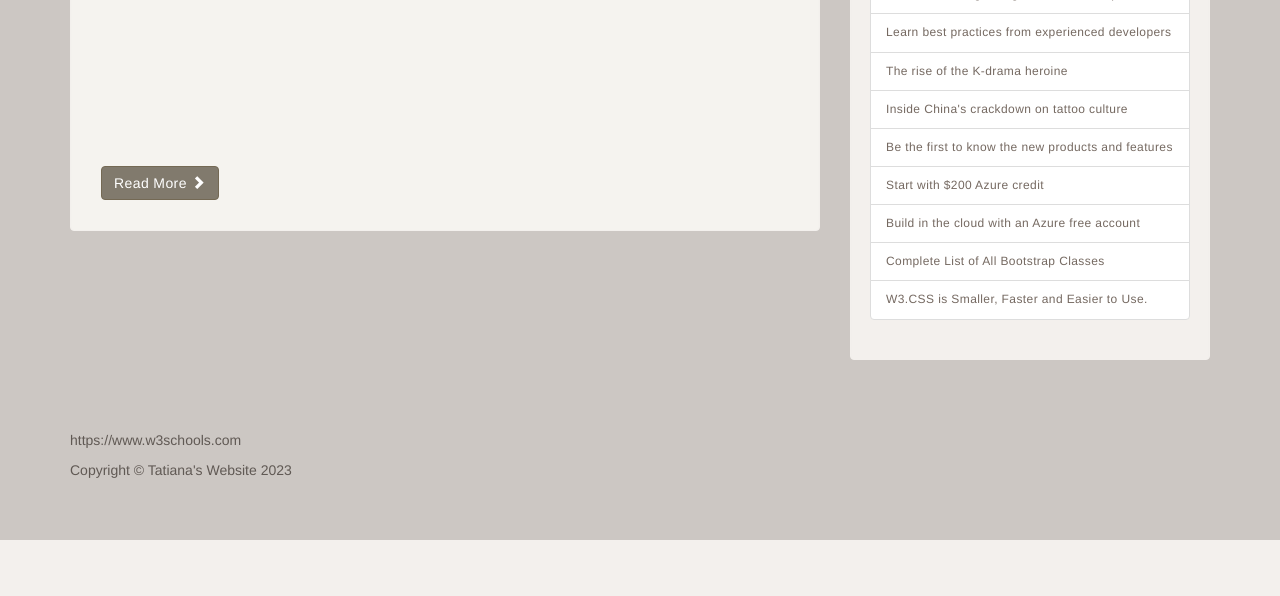
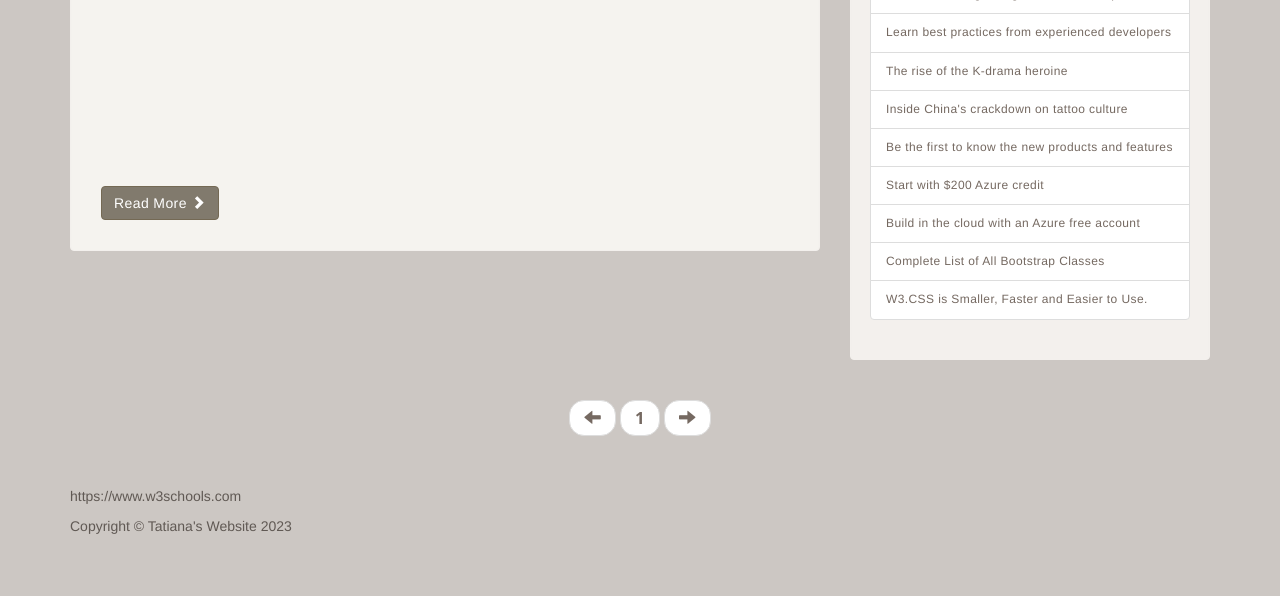
Before and after one commit to changtintin/Cocoding, a PHP site: page /cms/index.php?page=0 in a window 1280 px wide. Shown: the part 736-1332 px from the top of the page. Before the commit the page ends 1276 px from the top, so only its background shows below. Run offline with PHP 8.4, Linux system fonts and the light colour scheme; tables that the repository leaves empty or names only in its code hold one stand-in row (values such as "Sample post"); grey boxes marked "Sample" are stand-in pictures; some libraries are stand-ins or nearby versions.

Commit message:
save the changes

```diff
--- a/cms/index.php
+++ b/cms/index.php
@@ -28,8 +28,30 @@ include "includes/header.php";
             <!-- Blog Entries Column -->
             <div class="col-md-8">
                 <?php
-                $query = "SELECT * FROM " . POSTS_TABLE . " WHERE post_status = 'Published'";
+                if(isset($_GET['page'])){
+                    $start = $_GET['page'] * 3;
+                    echo "NEW ".$start;
+                }
+                else{
+                    $start = 0;
+                    $limit = 3;
+                }
+
+
+                $query1 = "SELECT COUNT(post_title) FROM ".POSTS_TABLE." WHERE post_status = 'Published';";
+                $result1 = mysqli_query($connect, $query1);
+                if($result1){
+                    if(mysqli_num_rows($result1)>0){
+                       $post_count = mysqli_fetch_row($result1);
+                       $post_nums = $post_count[0];
+
+                    }
+                }
+
+
+                $query = "SELECT * FROM " . POSTS_TABLE . " WHERE post_status = 'Published' LIMIT {$start},3";
                 $result = mysqli_query($connect, $query);
+                if($result){
 
                     while ($row = mysqli_fetch_assoc($result)) {
                         $post_id = $row['post_id'];
@@ -96,6 +118,7 @@ include "includes/header.php";
 
                     <?php
                     }
+                }
                 ?>
 
             </div>
@@ -107,6 +130,31 @@ include "includes/header.php";
             <!-- /.row -->
 
 
+            <ul class="pager">
+                <li>
+                    <a href='index.php?page=<?php if(isset($_GET['page']) && $_GET['page'] - 1 > 0){echo ($_GET['page'] -1);}else{ echo 0;}?>' style = 'font-family: Open Sans, sans-serif; font-weight: bold;'>
+                        <span class="glyphicon glyphicon-arrow-left"></span>
+                    </a>
+                </li>
+                <?php
+                    $total_page = ceil($post_nums/ 3);
+                    for($i = 0; $i < $total_page; $i++){
+
+                        echo "
+                            <li>
+                                <a href='index.php?page={$i}' style = 'font-family: Open Sans, sans-serif; font-weight: bold;'> ".($i + 1)." </a>
+                            </li>
+                        ";
+                    }
+                ?>
+                <li>
+                    <a href='index.php?page=<?php if(isset($_GET['page']) && $_GET['page'] + 1 < $total_page){echo ($_GET['page'] + 1);}else{ echo 0;}?>' style = 'font-family: Open Sans, sans-serif; font-weight: bold;'>
+                        <span class="glyphicon glyphicon-arrow-right"></span>
+                    </a>
+                </li>
+
+            </ul>
+
             <?php
                 include "includes/footer.php";
             ?>
```
Lines whose indentation alone changed are shown as unchanged.
